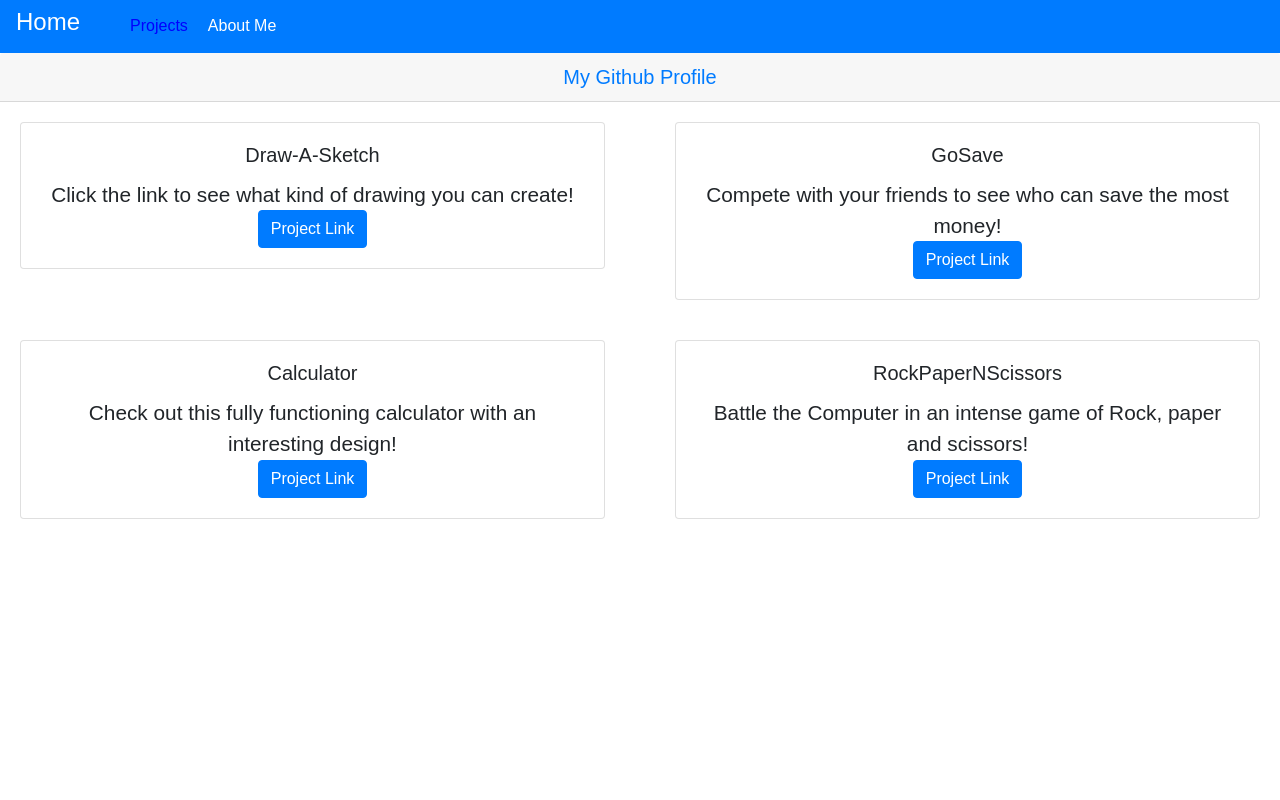
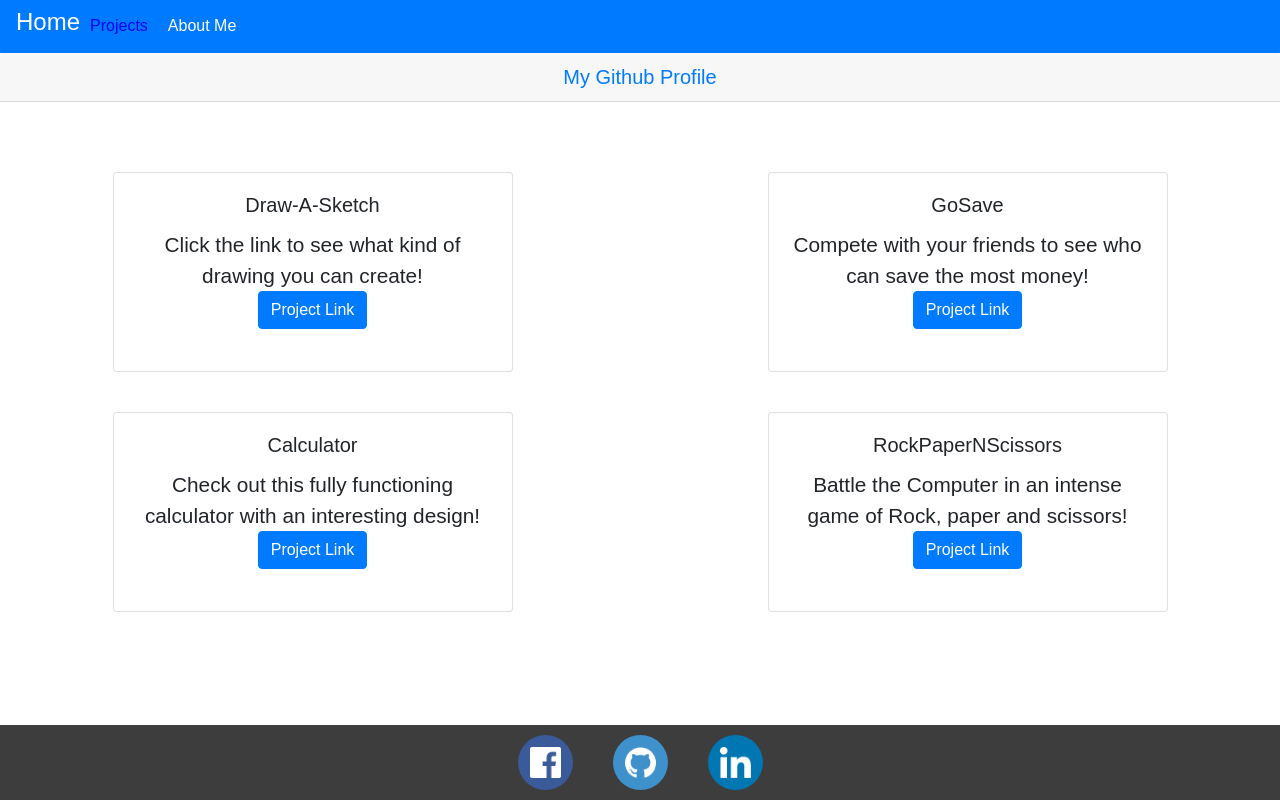
Before and after one commit to Deckins/Website, a React (Create React App) app: page /projects in a window 1280 px wide. Built offline with nearby package versions, Linux system fonts and the light colour scheme.

Commit message:
Updating gh pages with new images

```diff
--- a/src/components/Home/Home.css
+++ b/src/components/Home/Home.css
@@ -10,6 +10,8 @@
 }
 .center{
     margin:auto;
+    position:relative;
+    top:50px;
 }
 .jumbotron{
     background-color:#337AB7;
--- a/src/components/Home/Home.js
+++ b/src/components/Home/Home.js
@@ -27,13 +27,13 @@ class Home extends Component {
             <div className='center'>
                 <div >
                     <Image id='cat' onClick={(id)=> this.clickHandler(id)}
-                        src='/assets/images/cat.jpg'
+                        src='/Website/assets/images/cat.jpg'
                         className='header-image'/>
                     <Image id='bear'onClick={(id)=> {this.clickHandler(id)}}
-                    src='/assets/images/bear.jpg'
+                    src='/Website/assets/images/bear.jpg'
                      className='header-image'/>
                     <Image id='dog' onClick={(id)=> {this.clickHandler(id)}}
-                    src='/assets/images/dog.jpg'
+                    src='/Website/assets/images/dog.jpg'
                      className='header-image'/>
                 </div>
                 <Jumbotron className='jumbotron'>
--- a/src/components/Landing/Landing.css
+++ b/src/components/Landing/Landing.css
@@ -11,7 +11,7 @@ body {
         rgba(0, 0, 0, 0.1)
       ),
       /* url(https://images.pexels.com/photos/547114/pexels-photo-547114.jpeg?auto=compress&cs=tinysrgb&dpr=2&h=650&w=940); */
-      url(/assets/images/sea.jpg);
+      url(/Website/assets/images/sea.jpg);
     background-size: cover;
     height: 100vh;
     background-position:center;
--- a/src/components/Projects/Display.css
+++ b/src/components/Projects/Display.css
@@ -1,4 +1,6 @@
 .card{
-    margin: 20px 20px;
+    margin: 20px auto;
+    width:400px;
+    height:200px;
 
 }
--- a/src/components/Projects/Display.js
+++ b/src/components/Projects/Display.js
@@ -13,7 +13,7 @@ class Display extends Component {
                     <Button variant="primary">
                         <a href={this.props.link} style={{ color: 'white' }}>
                             Project Link
-                            </a>
+                        </a>
                     </Button>
                 </Card.Body>
             </div>
--- a/src/components/Projects/Project.css
+++ b/src/components/Projects/Project.css
@@ -1,4 +1,4 @@
-/* ul {
+ul {
     list-style-type: none;
     margin: 0;
     padding: 0;
@@ -9,4 +9,4 @@
 
 .center{
     text-align:center;
-} */
+}
--- a/src/components/Projects/Project.js
+++ b/src/components/Projects/Project.js
@@ -6,14 +6,14 @@ import './Project.css';
 const Project = (props) => {
 
     return (
-        <div className='center'>
-
+        <div >
             <Card.Header as="h5">
                 <a href={'https://github.com/Deckins'}>
                     My Github Profile
                 </a>
-            </Card.Header>
-            <Row>
+            </Card.Header >
+            <div className='center'>
+            <Row >
                 <Col>
                     <Display
                         title={'Draw-A-Sketch'}
@@ -49,7 +49,8 @@ const Project = (props) => {
                     />
                 </Col>
             </Row>
-            {/* <Footer/> */}
+            </div>
+            <Footer/>
         </div>
     );
 
```
